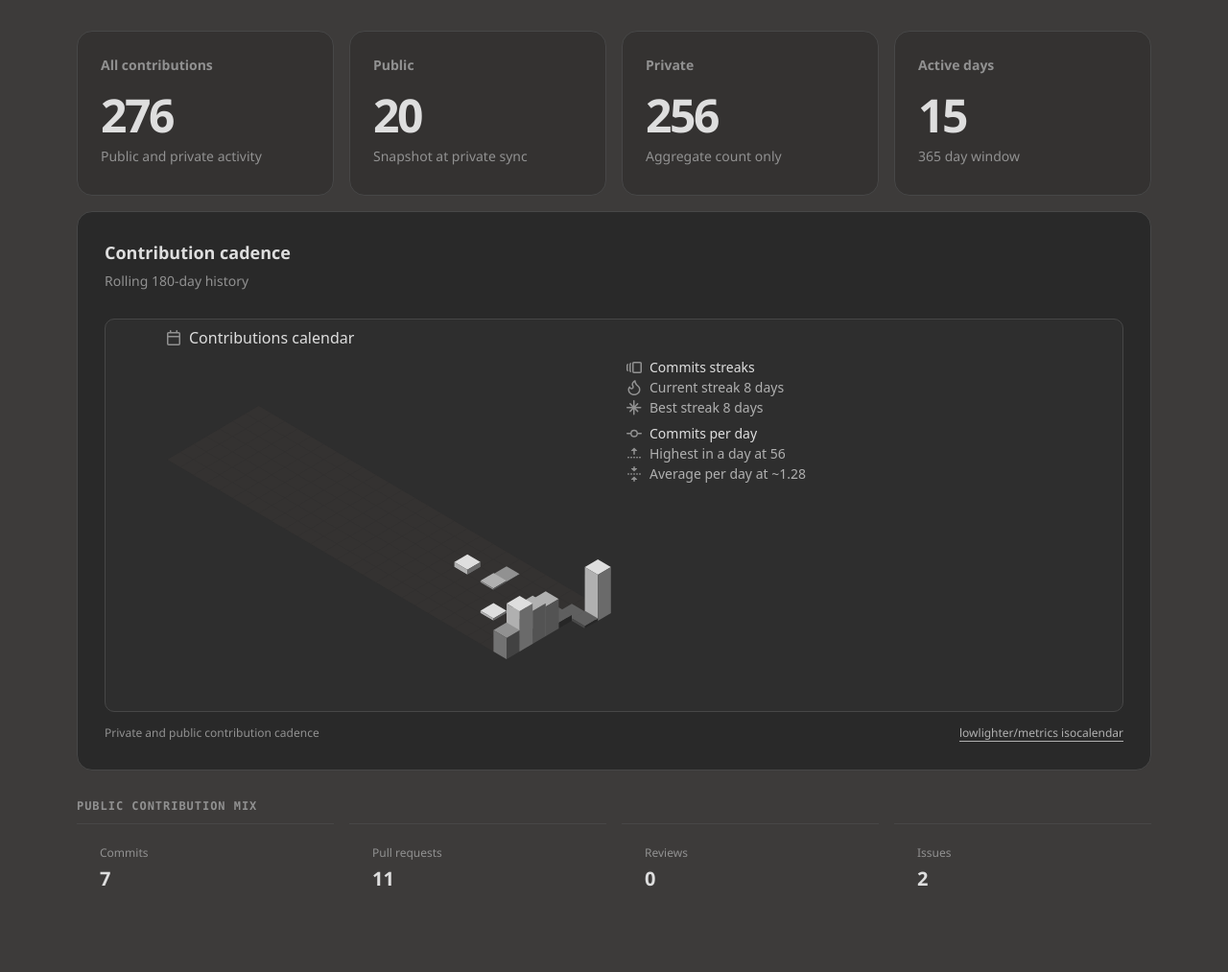
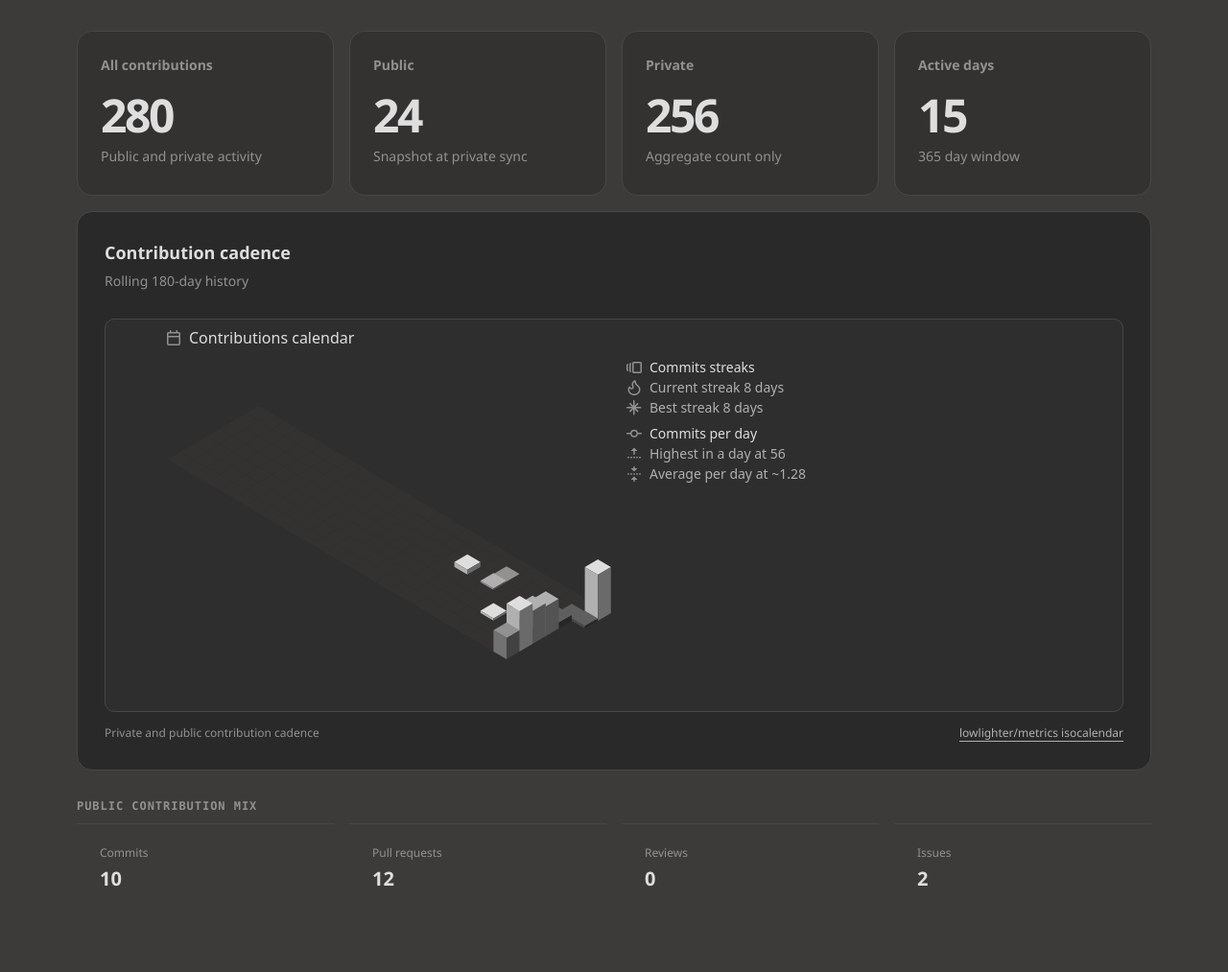
Before and after one commit to yijuchung/yijuchung.github.io, a Jekyll site: the page built from index.md, in a window 1280 px wide and 1400 px high, scrolled down 504 px. Shown: the part 173-1186 px from the top of the window at 96% size. Built offline with Jekyll 4.4.1, drawn with Linux system fonts in a browser that asks for light colours.

Commit message:
Sync contribution metrics for 0.0.2

```diff
--- a/_data/metrics.json
+++ b/_data/metrics.json
@@ -1,5 +1,5 @@
 {
-  "generated_at": "2026-07-14T22:20:26.582843Z",
+  "generated_at": "2026-07-14T22:26:35.675044Z",
   "profile": {
     "login": "yijuchung",
     "name": "Yi-Ju Chung",
@@ -14,12 +14,12 @@
     "days": 365
   },
   "totals": {
-    "contributions": 276,
-    "public_contributions": 20,
+    "contributions": 280,
+    "public_contributions": 24,
     "private_contributions": 256,
-    "commits": 7,
+    "commits": 10,
     "issues": 2,
-    "pull_requests": 11,
+    "pull_requests": 12,
     "pull_request_reviews": 0,
     "repositories_created": 0
   },
@@ -2583,8 +2583,8 @@
     },
     {
       "date": "2026-07-14",
-      "count": 41,
-      "level": 3,
+      "count": 45,
+      "level": 4,
       "week": 52,
       "weekday": 2
     }
```
